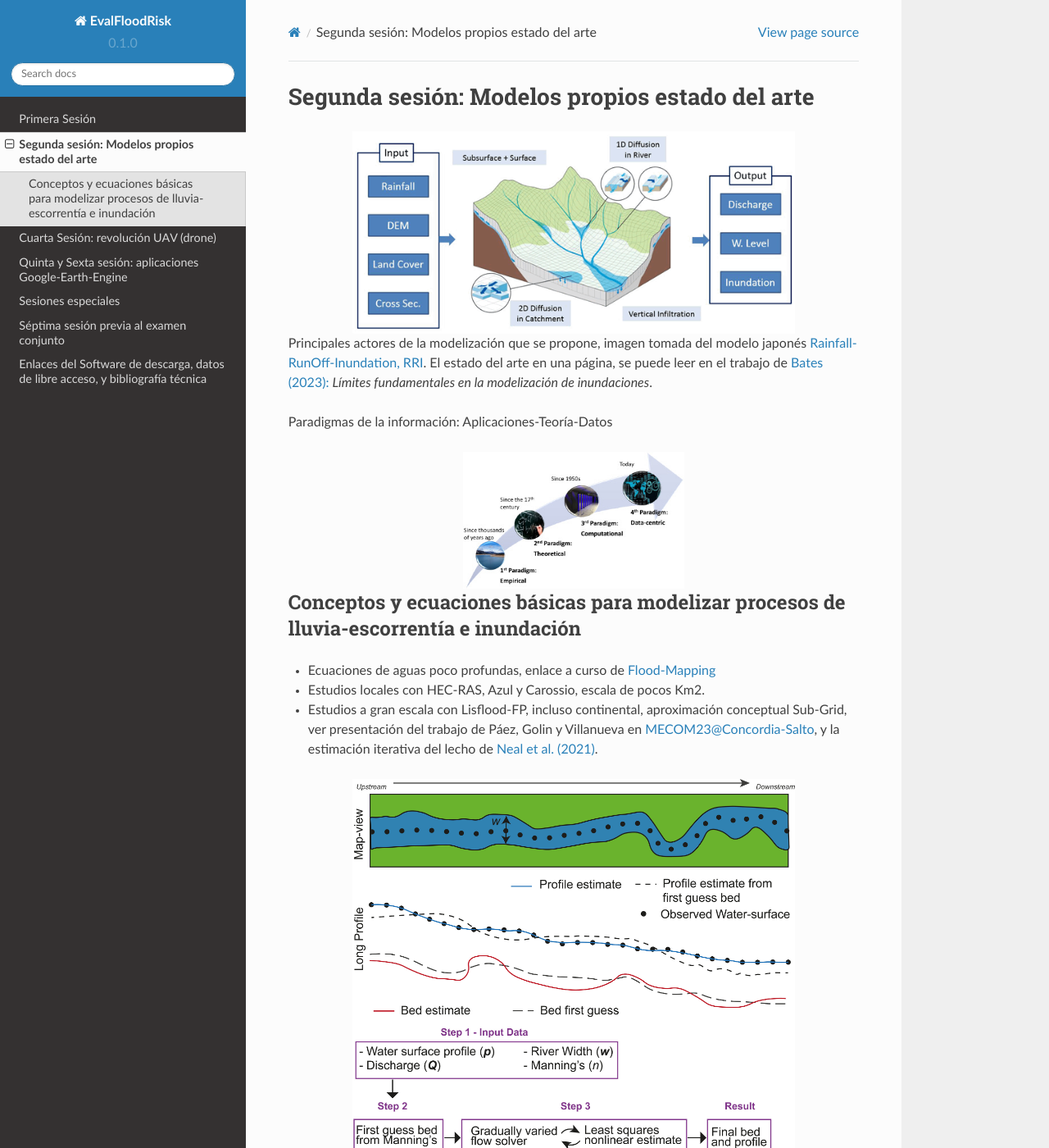
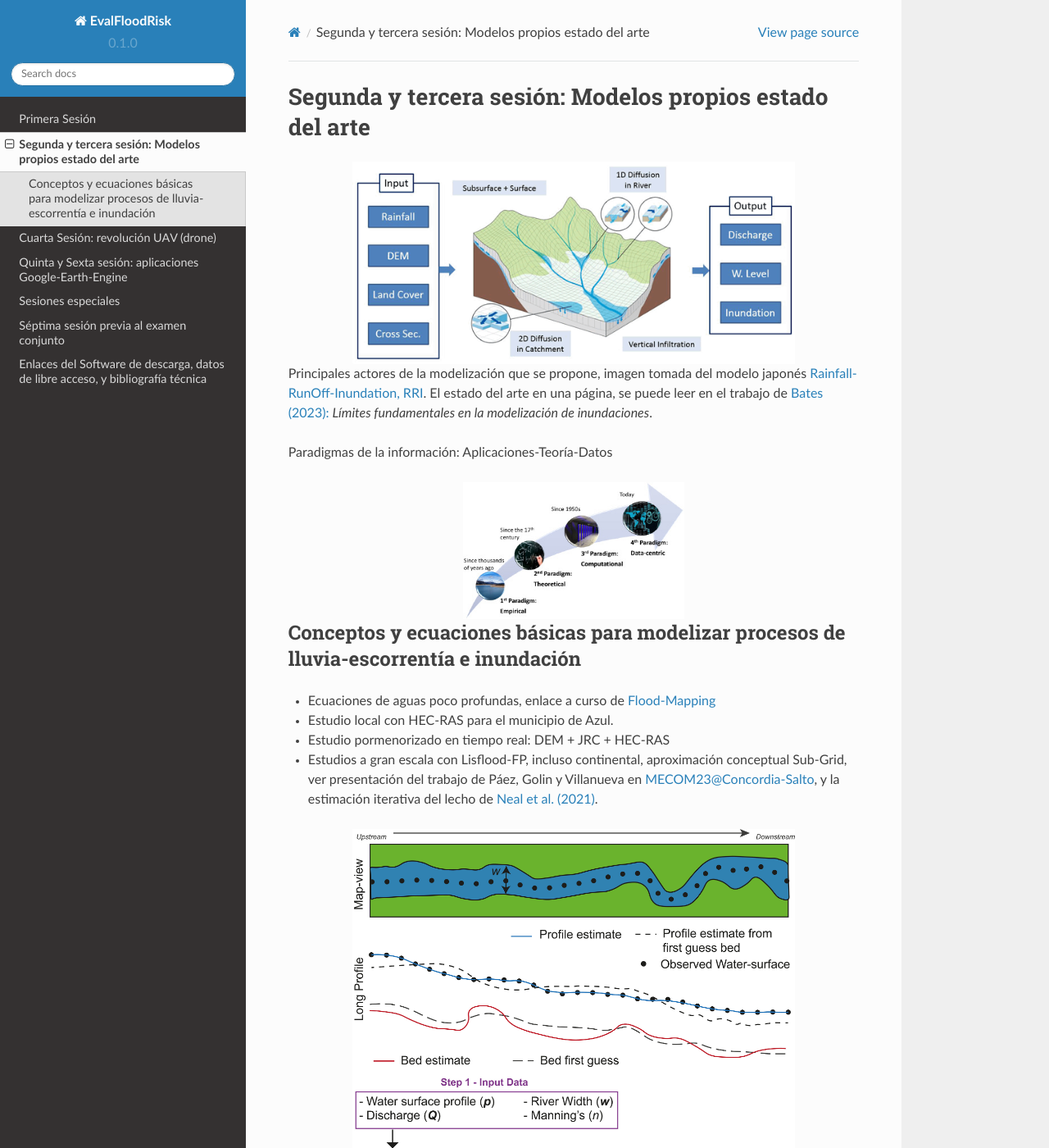
Before and after one commit to ivillamadrid/EvalFloodRisk_RSSWE, a Sphinx documentation site: the page built from docs/source/D2.rst, in a window 1280 px wide and 1400 px high. Shown: the whole window at 82% size. Built offline with Sphinx 7.4.7 and the Read the Docs theme 2.0.0, drawn with Linux system fonts in a browser that asks for light colours.

Commit message:
Update D2.rst

```diff
--- a/docs/source/D2.rst
+++ b/docs/source/D2.rst
@@ -1,5 +1,5 @@
-Segunda sesión: Modelos propios  estado del arte
-================================================
+Segunda y tercera sesión: Modelos propios  estado del arte
+==========================================================
 
 .. image:: ./Pics/RRI_InOut.gif
   :width: 540
@@ -21,7 +21,9 @@ Conceptos y ecuaciones básicas para modelizar procesos de lluvia-escorrentía e
 
 * Ecuaciones de aguas poco profundas, enlace a curso de `Flood-Mapping <https://floodmapping.readthedocs.io>`_
 
-* Estudios locales con HEC-RAS, Azul y Carossio, escala de pocos Km2.
+* Estudio local con HEC-RAS para el municipio de Azul.
+
+* Estudio pormenorizado en tiempo real: DEM + JRC + HEC-RAS
 
 * Estudios a gran escala con Lisflood-FP, incluso continental, aproximación conceptual Sub-Grid, ver presentación del trabajo de Páez, Golin y Villanueva en `MECOM23@Concordia-Salto <https://amcaonline.org.ar/ojs/index.php/mc/article/view/6745>`_, y la estimación iterativa del lecho de `Neal et al. (2021)  <https://doi.org/10.1029/2020WR028301>`_.
 
```
